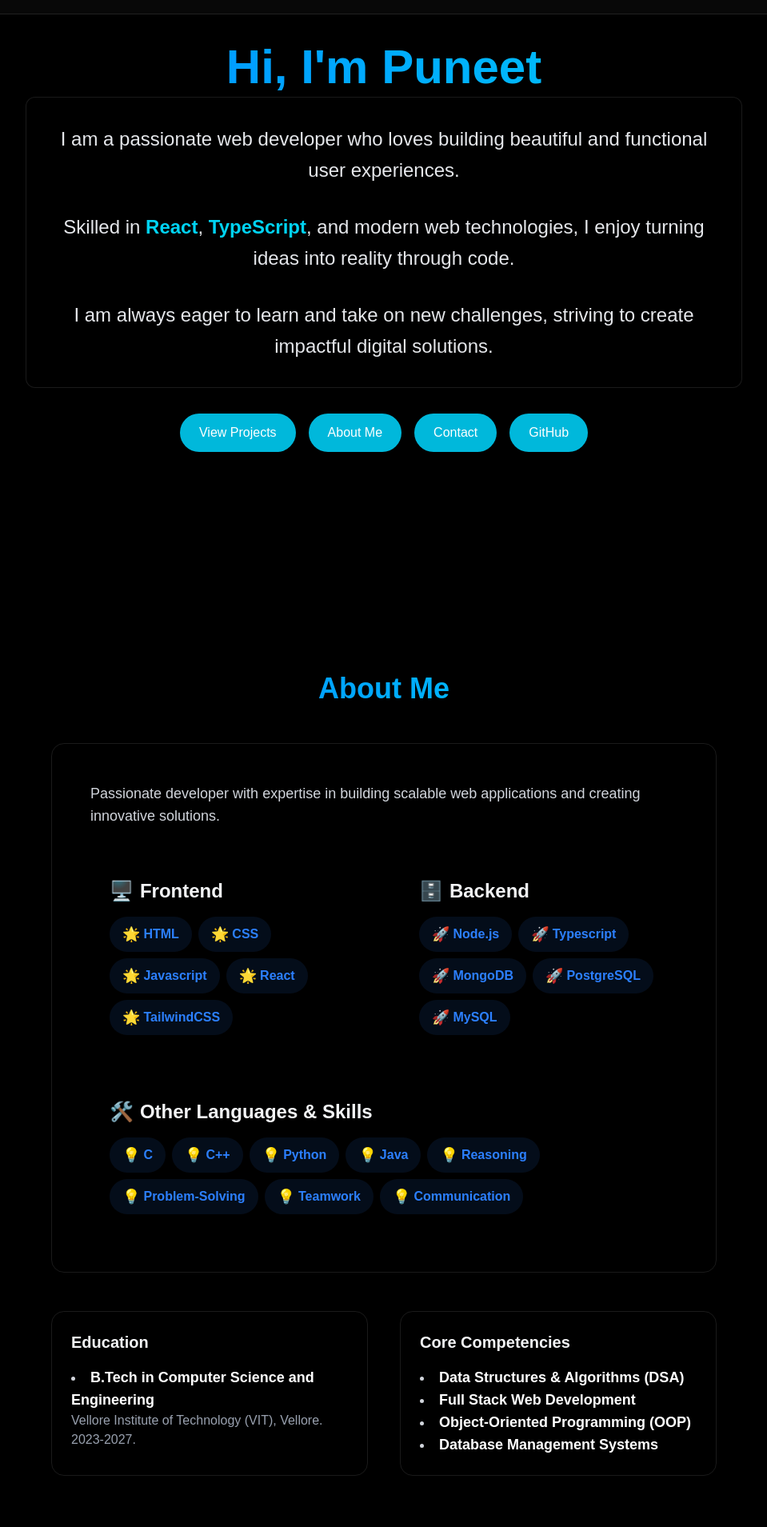
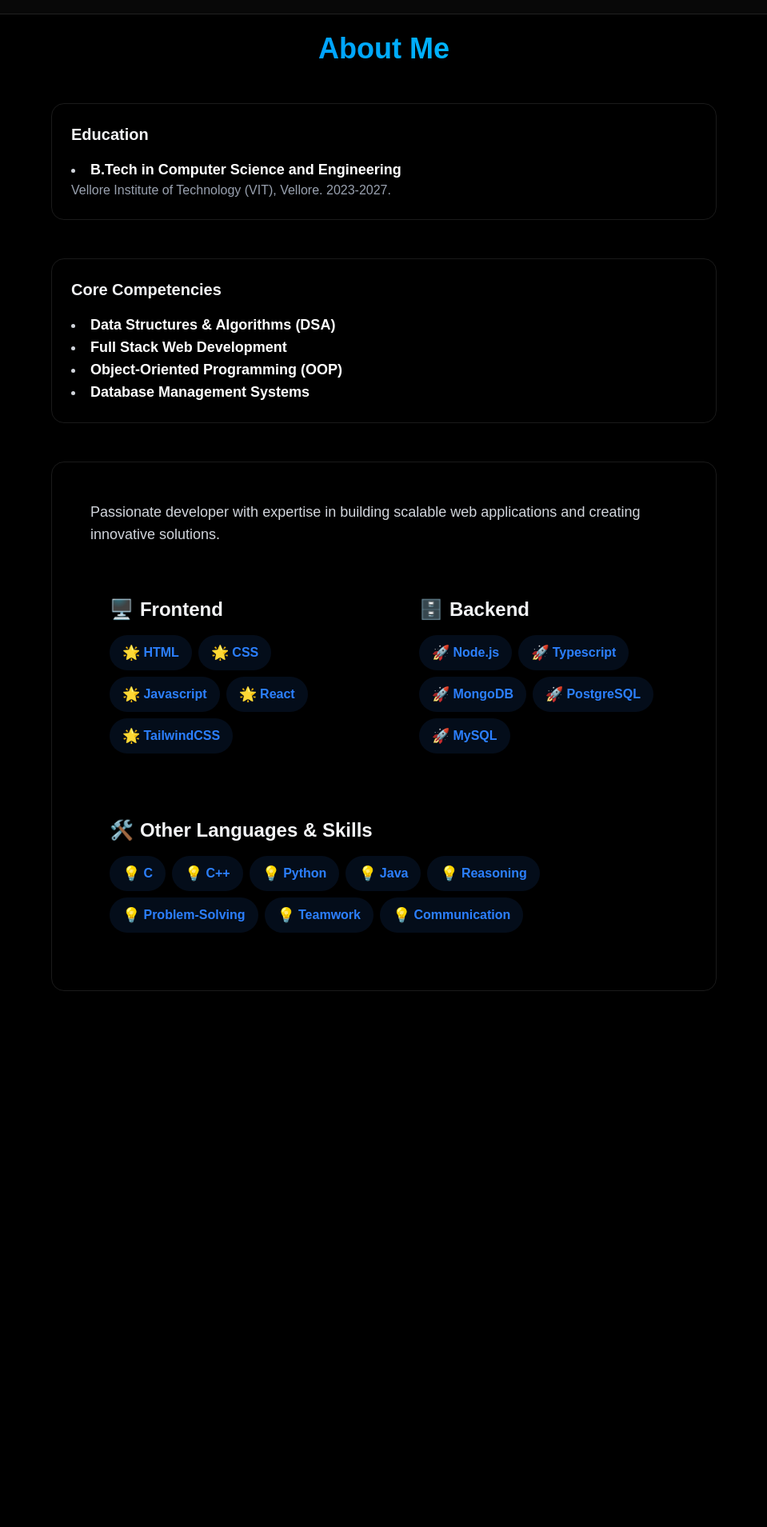
Before and after one commit to puneet-jr/PORTFOLIO, a React (Vite) app in the folder MY-Portfolio/: page /about in a window 1280 px wide. Shown: the part 111-2020 px from the top of the page at 80% size, without its empty margins (160-1119 px from the left). After the commit the page ends 1526 px from the top, so only its background shows below. Built offline with nearby package versions, Linux system fonts and the light colour scheme.

Commit message:
Refactor portfolio to multi-page app using React Router
- Removed scroll-based navigation and section IDs
- Added separate routes/pages for Home, About, Projects, and Contact
- Updated Navbar and MobileMenu to use React Router <Link>
- Each section now loads as a dedicated page

```diff
--- a/MY-Portfolio/src/App.jsx
+++ b/MY-Portfolio/src/App.jsx
@@ -2,31 +2,34 @@ import { useState } from 'react'
 import { LoadingScreen } from './components/LoadingScreen'
 import { Navbar } from './components/Navbar'
 import { MobileMenu } from './components/MobileMenu'
-import {Home} from './components/sections/Home'
-import {About} from  './components/sections/About'
+import { Home } from './components/sections/Home'
+import { About } from './components/sections/About'
 import { Projects } from './components/sections/Projects'
 import { Contact } from './components/sections/Contact'
+import { BrowserRouter as Router, Routes, Route } from 'react-router-dom'
 
 import './App.css'
 import "./index.css"
 
-
 function App() {
- const [isLoaded,setIsLoaded]=useState(false);
- const [menuOpen,setMenuOpen]=useState(false);
-
+  const [isLoaded, setIsLoaded] = useState(false);
+  const [menuOpen, setMenuOpen] = useState(false);
 
   return (
     <>
-{!isLoaded && <LoadingScreen onComplete={() => setIsLoaded(true)} />} {" "}
-<div className={`min-h-screen transition-opacity duration-500 ${isLoaded? "opacity-100":" opacity-0"} bg-black text-gray-100`}>
-    <Navbar menuOpen={menuOpen}  setMenuOpen={setMenuOpen}/>
-    <MobileMenu menuOpen={menuOpen}  setMenuOpen={setMenuOpen}/>
-    <Home />
-    <About />
-    <Projects />
-    <Contact/>
-</div>
+      {!isLoaded && <LoadingScreen onComplete={() => setIsLoaded(true)} />}{" "}
+      <div className={`min-h-screen transition-opacity duration-500 ${isLoaded ? "opacity-100" : " opacity-0"} bg-black text-gray-100`}>
+        <Router>
+          <Navbar menuOpen={menuOpen} setMenuOpen={setMenuOpen} />
+          <MobileMenu menuOpen={menuOpen} setMenuOpen={setMenuOpen} />
+          <Routes>
+            <Route path="/" element={<Home />} />
+            <Route path="/about" element={<About />} />
+            <Route path="/projects" element={<Projects />} />
+            <Route path="/contact" element={<Contact />} />
+          </Routes>
+        </Router>
+      </div>
     </>
   )
 }
--- a/MY-Portfolio/src/components/MobileMenu.jsx
+++ b/MY-Portfolio/src/components/MobileMenu.jsx
@@ -1,4 +1,4 @@
-import { useEffect } from "react";
+import { Link } from "react-router-dom";
 
 export const MobileMenu = ({ menuOpen, setMenuOpen }) => {
     return (
@@ -19,44 +19,41 @@ export const MobileMenu = ({ menuOpen, setMenuOpen }) => {
                 &times;
             </button>
 
-            <a
-                href="#home"
+            <Link
+                to="/"
                 onClick={() => setMenuOpen(false)}
                 className={`text-2xl font-semibold text-white my-4 transform transition-transform duration-300 ${menuOpen ? "opacity-100 translate-y-0" : "opacity-0 translate-y-5"
                     }`}
             >
                 Home
-            </a>
+            </Link>
 
-
-            <a
-                href="#about"
+            <Link
+                to="/about"
                 onClick={() => setMenuOpen(false)}
                 className={`text-2xl font-semibold text-white my-4 transform transition-transform duration-300 ${menuOpen ? "opacity-100 translate-y-0" : "opacity-0 translate-y-5"
                     }`}
             >
                 About
-            </a>
+            </Link>
 
-
-            <a
-                href="#projects"
+            <Link
+                to="/projects"
                 onClick={() => setMenuOpen(false)}
                 className={`text-2xl font-semibold text-white my-4 transform transition-transform duration-300 ${menuOpen ? "opacity-100 translate-y-0" : "opacity-0 translate-y-5"
                     }`}
             >
                 Projects
-            </a>
+            </Link>
 
-
-            <a
-                href="#contact"
+            <Link
+                to="/contact"
                 onClick={() => setMenuOpen(false)}
                 className={`text-2xl font-semibold text-white my-4 transform transition-transform duration-300 ${menuOpen ? "opacity-100 translate-y-0" : "opacity-0 translate-y-5"
                     }`}
             >
                 Contact
-            </a>
+            </Link>
         </div>
     );
 };
--- a/MY-Portfolio/src/components/Navbar.jsx
+++ b/MY-Portfolio/src/components/Navbar.jsx
@@ -1,4 +1,5 @@
 import { useEffect } from "react";
+import { Link } from "react-router-dom";
 
 export const Navbar = ({ menuOpen, setMenuOpen }) => {
     useEffect(() => {
@@ -9,26 +10,26 @@ export const Navbar = ({ menuOpen, setMenuOpen }) => {
         <nav className="fixed top-0 w-full z-40 bg-[rgba(10,10,10,0.8)] backdrop-blur-lg border-b border-white/10 shadow-lg">
             <div className="max-w-5xl mx-auto px-4 flex flex-col items-center pt-6 pb-2">
                 {/* Portfolio Title on Top */}
-                <a
-                    href="#home"
+                <Link
+                    to="/"
                     className="font-mono text-3xl font-extrabold text-white mb-4 tracking-wide"
                 >
                     M.Puneet Janakiram <span className="text-blue-500">| PORTFOLIO</span>
-                </a>
+                </Link>
                 {/* Navigation Links Below */}
                 <div className="flex items-center justify-center w-full gap-20">
-    <a href="#home" className="text-xl text-gray-300 hover:text-white font-semibold transition-colors px-4 py-2">
+                    <Link to="/" className="text-xl text-gray-300 hover:text-white font-semibold transition-colors px-4 py-2">
                         Home
-    </a>
-    <a href="#about" className="text-xl text-gray-300 hover:text-white font-semibold transition-colors px-4 py-2">
+                    </Link>
+                    <Link to="/about" className="text-xl text-gray-300 hover:text-white font-semibold transition-colors px-4 py-2">
                         About
-    </a>
-    <a href="#projects" className="text-xl text-gray-300 hover:text-white font-semibold transition-colors px-4 py-2">
+                    </Link>
+                    <Link to="/projects" className="text-xl text-gray-300 hover:text-white font-semibold transition-colors px-4 py-2">
                         Projects
-    </a>
-    <a href="#contact" className="text-xl text-gray-300 hover:text-white font-semibold transition-colors px-4 py-2">
+                    </Link>
+                    <Link to="/contact" className="text-xl text-gray-300 hover:text-white font-semibold transition-colors px-4 py-2">
                         Contact
-    </a>
+                    </Link>
                 </div>
             </div>
         </nav>
--- a/MY-Portfolio/src/components/sections/About.jsx
+++ b/MY-Portfolio/src/components/sections/About.jsx
@@ -31,6 +31,33 @@ export const About = () => {
                     <h2 className="text-4xl font-extrabold mb-12 bg-gradient-to-r from-blue-500 to-cyan-400 bg-clip-text text-transparent text-center">
                         About Me
                     </h2>
+                    {/* Education Section */}
+                    <div className="p-6 rounded-2xl border-white/10 border hover:-translate-y-1 transition-all mb-12">
+                        <h3 className="text-xl font-bold mb-4">Education</h3>
+                        <ul className="list-disc list-inside text-gray-300 text-lg">
+                            <li>
+                                <span className="font-semibold text-white">
+                                    B.Tech in Computer Science and Engineering
+                                </span>
+                                <span className="block text-base text-gray-400">
+                                    Vellore Institute of Technology (VIT), Vellore.
+                                    2023-2027.
+                                </span>
+                            </li>
+                        </ul>
+                    </div>
+                    {/* Core Competencies Section */}
+                    <div className="p-6 rounded-2xl border-white/10 border hover:-translate-y-1 transition-all mb-12">
+                        <h3 className="text-xl font-bold mb-4">Core Competencies</h3>
+                        <ul className="list-disc list-inside text-gray-300 text-lg">
+                            {coreCompetencies.map((item, idx) => (
+                                <li key={idx}>
+                                    <span className="font-semibold text-white">{item}</span>
+                                </li>
+                            ))}
+                        </ul>
+                    </div>
+                    {/* Skills Section */}
                     <div className="rounded-2xl p-12 border border-white/10 hover:translate-y-1 transition-all mb-12">
                         <p className="text-gray-300 mb-10 text-lg">
                             Passionate developer with expertise in building scalable web
@@ -90,34 +117,6 @@ export const About = () => {
                             </div>
                         </div>
                     </div>
-                    <div className="grid grid-cols-1 md:grid-cols-2 gap-10 mt-12">
-                        {/* Education Card */}
-                        <div className="p-6 rounded-2xl border-white/10 border hover:-translate-y-1 transition-all">
-                            <h3 className="text-xl font-bold mb-4">Education</h3>
-                            <ul className="list-disc list-inside text-gray-300 text-lg">
-                                <li>
-                                    <span className="font-semibold text-white">
-                                        B.Tech in Computer Science and Engineering
-                                    </span>
-                                    <span className="block text-base text-gray-400">
-                                        Vellore Institute of Technology (VIT), Vellore.
-                                        2023-2027.
-                                    </span>
-                                </li>
-                            </ul>
-                        </div>
-                        {/* Core Competencies Card */}
-                        <div className="p-6 rounded-2xl border-white/10 border hover:-translate-y-1 transition-all">
-                            <h3 className="text-xl font-bold mb-4">Core Competencies</h3>
-                            <ul className="list-disc list-inside text-gray-300 text-lg">
-                                {coreCompetencies.map((item, idx) => (
-                                    <li key={idx}>
-                                        <span className="font-semibold text-white">{item}</span>
-                                    </li>
-                                ))}
-                            </ul>
-                        </div>
-                    </div>
                 </div>
             </RevealOnScroll>
         </section>
--- a/MY-Portfolio/src/components/sections/Home.jsx
+++ b/MY-Portfolio/src/components/sections/Home.jsx
@@ -1,4 +1,6 @@
 import { RevealOnScroll } from "./RevealOnScroll";
+import { Link } from "react-router-dom";
+
 export const Home = () => {
     return (
         <section id="home" className="min-h-screen flex flex-col justify-center items-center relative pt-0 pb-0">
@@ -21,24 +23,24 @@ export const Home = () => {
                         </div>
                     </div>
                     <div className="flex flex-wrap justify-center gap-4">
-                        <a
-                            href="#projects"
+                        <Link
+                            to="/projects"
                             className="bg-cyan-500 text-white py-3 px-6 rounded-full font-medium transition hover:-translate-y-0.5 hover:shadow-[0_0_15px_rgba(34,211,238,0.4)]"
                         >
                             View Projects
-                        </a>
-                        <a
-                            href="#about"
+                        </Link>
+                        <Link
+                            to="/about"
                             className="bg-cyan-500 text-white py-3 px-6 rounded-full font-medium transition hover:-translate-y-0.5 hover:shadow-[0_0_15px_rgba(34,211,238,0.4)]"
                         >
                             About Me
-                        </a>
-                        <a
-                            href="#contact"
+                        </Link>
+                        <Link
+                            to="/contact"
                             className="bg-cyan-500 text-white py-3 px-6 rounded-full font-medium transition hover:-translate-y-0.5 hover:shadow-[0_0_15px_rgba(34,211,238,0.4)]"
                         >
                             Contact
-                        </a>
+                        </Link>
                         <a
                             href="https://github.com/puneet-jr"
                             target="_blank"
```
Lines whose indentation alone changed are shown as unchanged.
